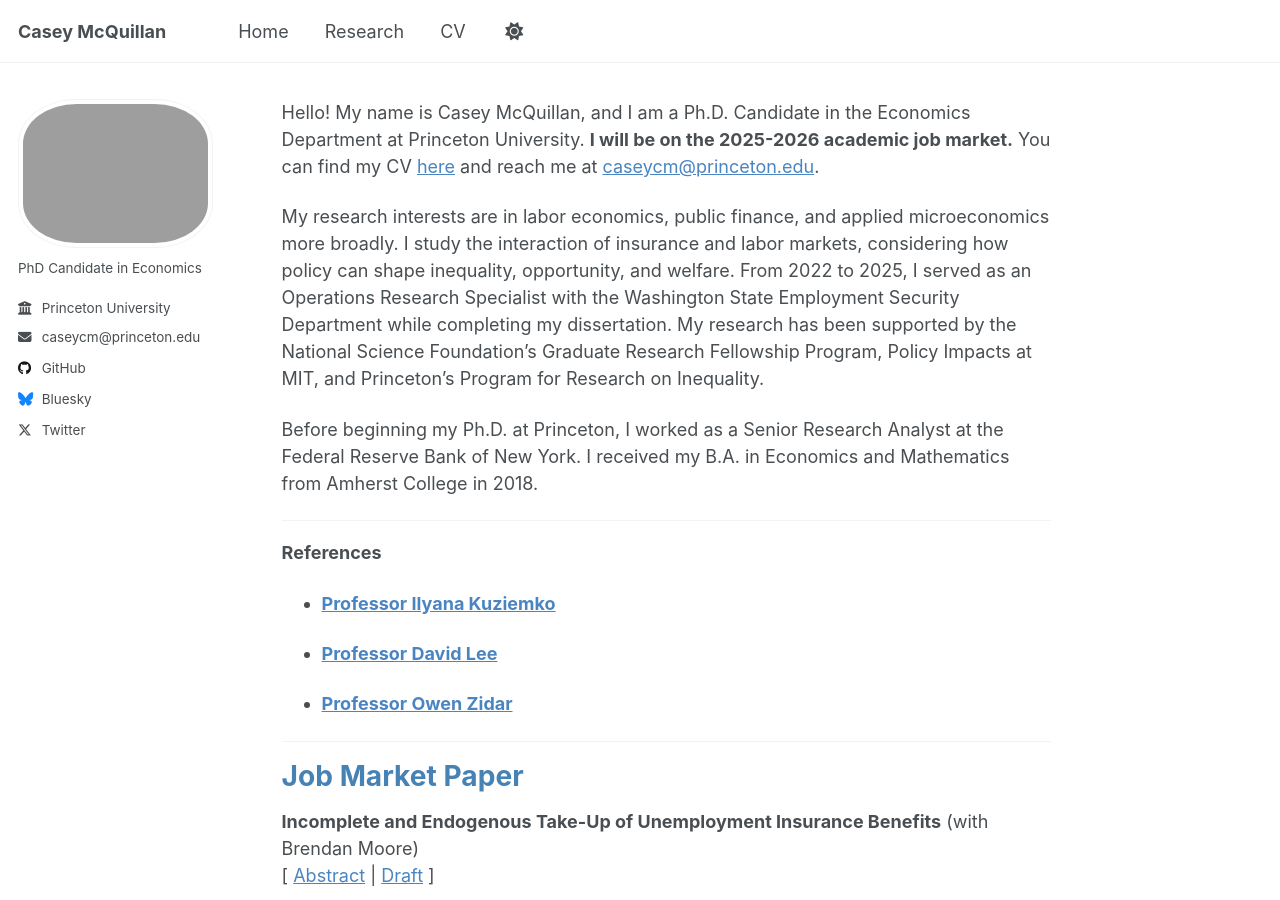
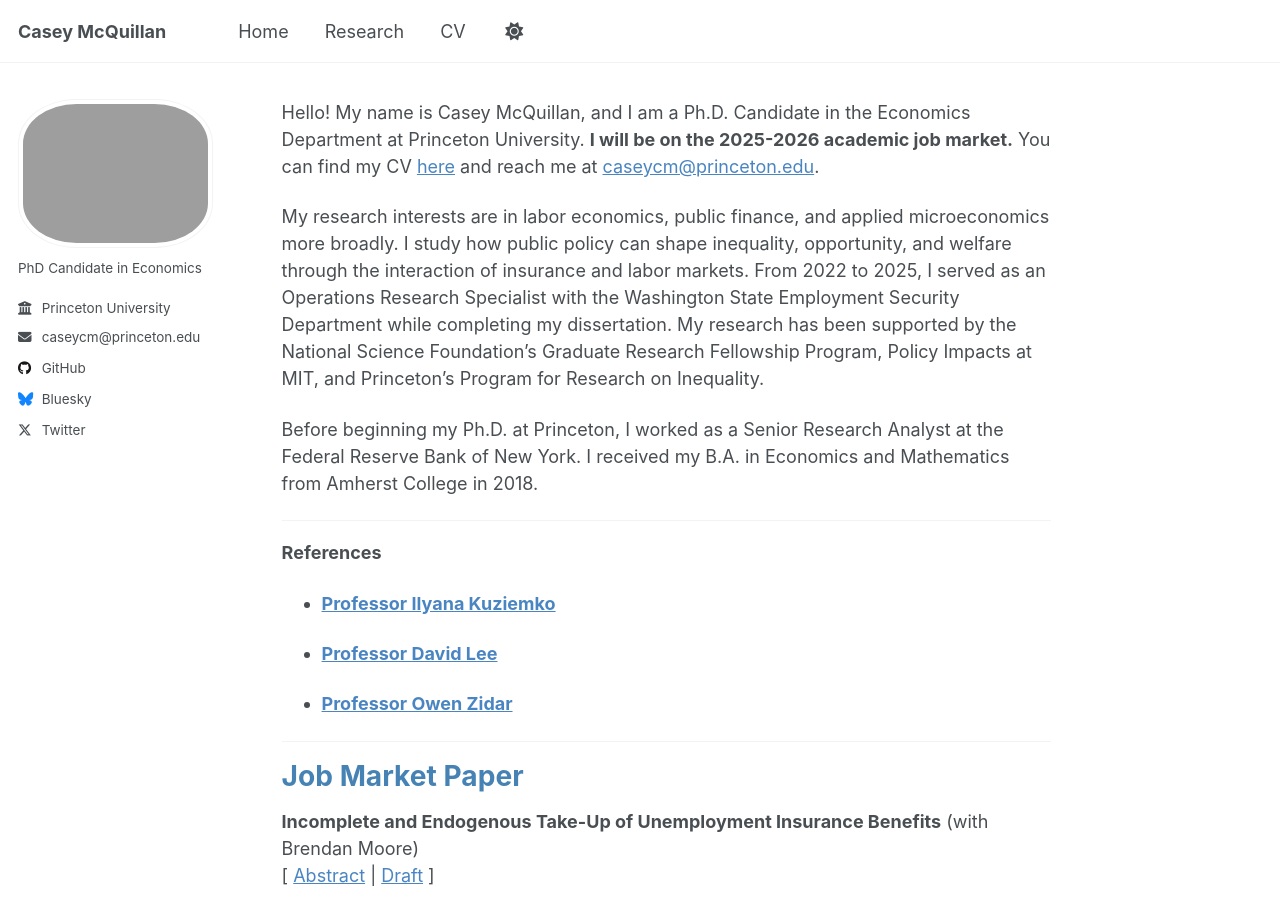
Before and after one commit to casey-mcquillan/casey-mcquillan.github.io, a Jekyll site: the page built from _pages/about.md, in a window 1280 px wide and 900 px high. Built offline with Jekyll 4.4.1, drawn with Linux system fonts in a browser that asks for light colours.

Commit message:
Bio update

```diff
--- a/_pages/about.md
+++ b/_pages/about.md
@@ -8,7 +8,7 @@ author_profile: true
 Hello! My name is Casey McQuillan, and I am a Ph.D. Candidate in the Economics Department at Princeton University. **I will be on the 2025-2026 academic job market.** You can find my CV [here](https://casey-mcquillan.github.io/files/CV_McQuillan.pdf){: target="_blank"  rel="noopener noreferrer" .paper-link} and reach me at [caseycm@princeton.edu](caseycm@princeton.edu).
 
 
-My research interests are in labor economics, public finance, and applied microeconomics more broadly. I study the interaction of insurance and labor markets, considering how policy can shape inequality, opportunity, and welfare. From 2022 to 2025, I served as an Operations Research Specialist with the Washington State Employment Security Department while completing my dissertation. My research has been supported by the National Science Foundation's Graduate Research Fellowship Program, Policy Impacts at MIT, and Princeton's Program for Research on Inequality.
+My research interests are in labor economics, public finance, and applied microeconomics more broadly. I study how public policy can shape inequality, opportunity, and welfare through the interaction of insurance and labor markets. From 2022 to 2025, I served as an Operations Research Specialist with the Washington State Employment Security Department while completing my dissertation. My research has been supported by the National Science Foundation's Graduate Research Fellowship Program, Policy Impacts at MIT, and Princeton's Program for Research on Inequality.
 
 Before beginning my Ph.D. at Princeton, I worked as a Senior Research Analyst at the Federal Reserve Bank of New York. I received my B.A. in Economics and Mathematics from Amherst College in 2018.
 
```
